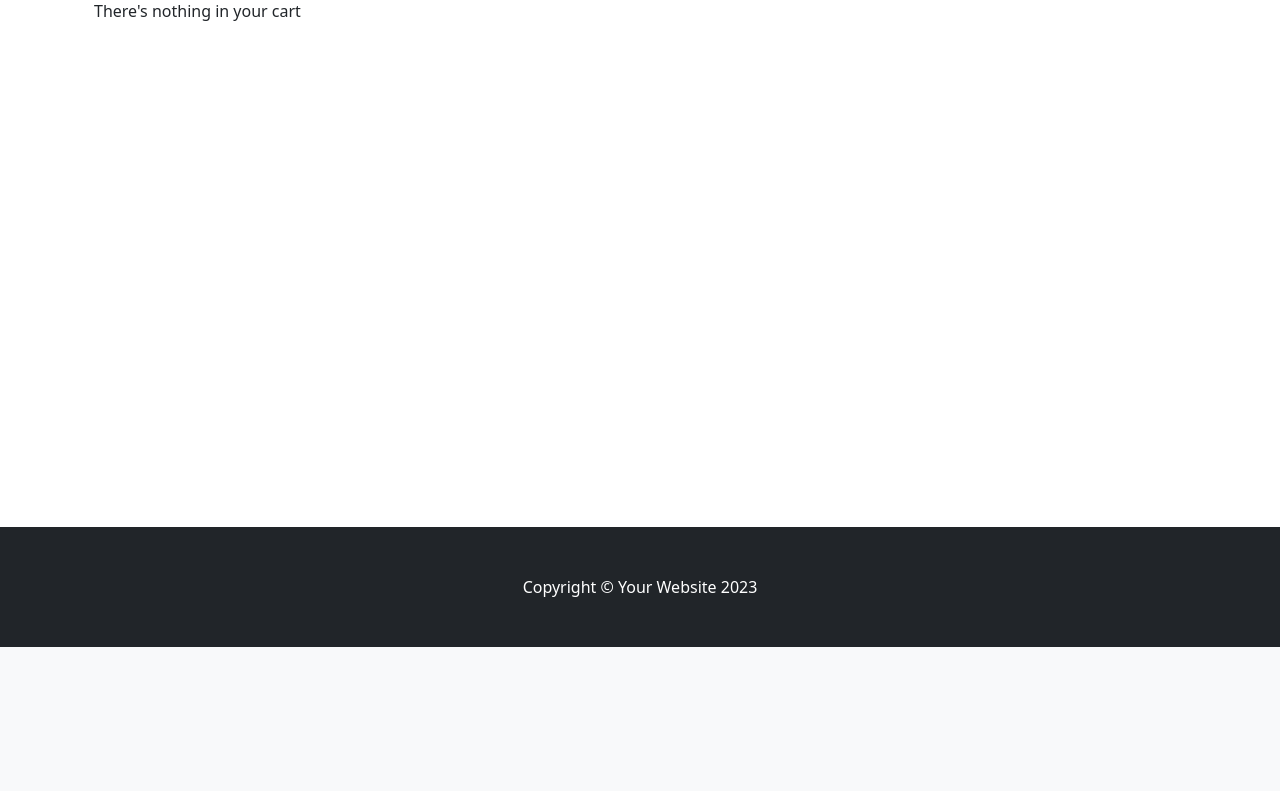
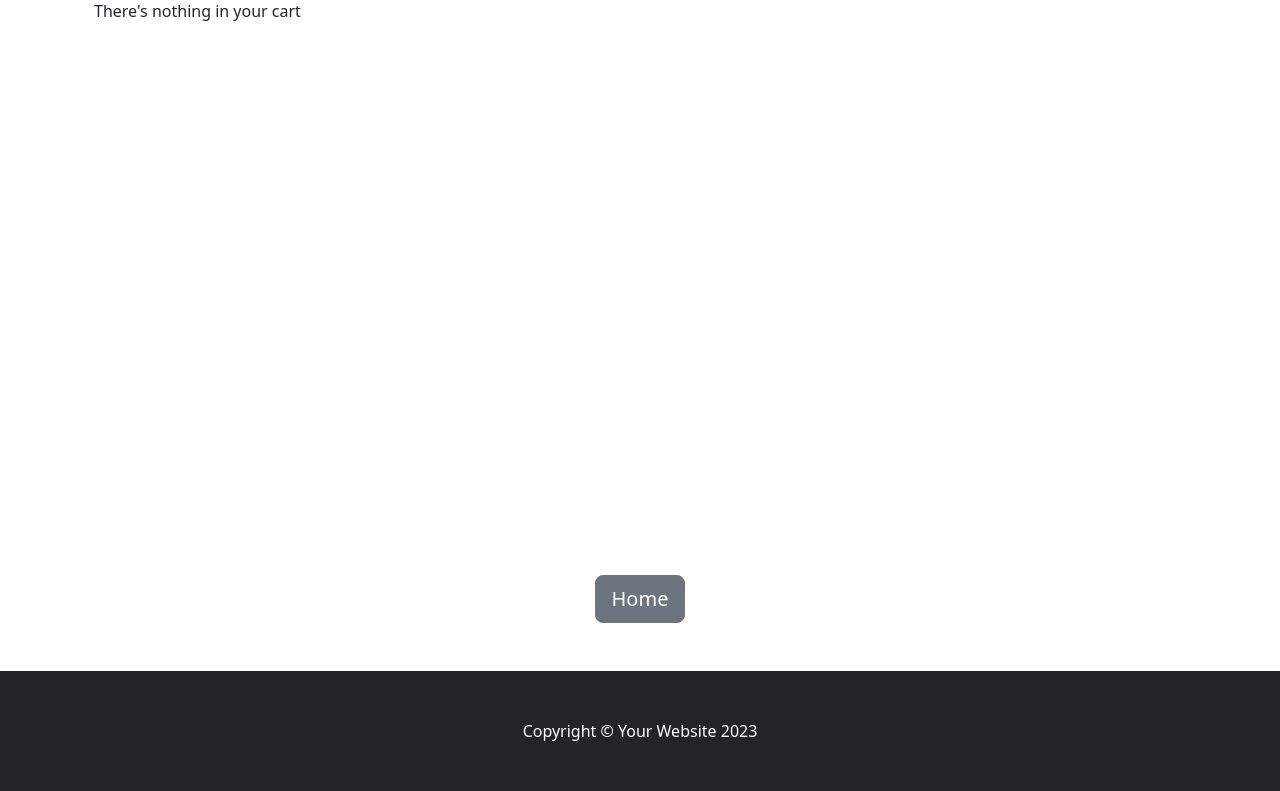
Before and after one commit to cesgomes/e_commerce, a Django app: page /cart/ in a window 1280 px wide. Shown: the part 378-1169 px from the top of the page. Before the commit the page ends 1025 px from the top, so only its background shows below. Run offline with Django 5.2, Linux system fonts and the light colour scheme; some libraries are stand-ins or nearby versions.

Commit message:
Ajuste do botão Home ao final da pagina e adição do botão "Remove"

```diff
--- a/cart/templates/cart_summary.html
+++ b/cart/templates/cart_summary.html
@@ -52,8 +52,9 @@
                                         </div>
                                     </div>
                                 <br/><br/>
-                                <a href="{% url "home" %}" class="btn btn-secondary">Home</a>
+
                                 <button type="button" data-index="{{product.id}}" class="btn btn-secondary update-cart">Update</button>
+                                <button type="button" data-index="{{product.id}}" class="btn btn-danger delte-item">Remove</button>
                             </center>
                         </div>
                     </div>
@@ -66,9 +67,19 @@
             <br/><br/><br/><br/><br/><br/><br/><br/><br/><br/><br/><br/><br/><br/><br/><br/><br/><br/><br/><br/><br/>
 
     {% endif %}
+</div>
+<br/><br/>
+<div class="container">
+    <div class="row justify-content-center">
+        <div class="col-auto">
+            <a href="{% url 'home' %}" class="btn btn-secondary btn-lg">Home</a>
+        </div>
+    </div>
+</div>
+<br/><br/>
 
 
-</div>
+
 <script>
 
     // Check if button pressed
```
